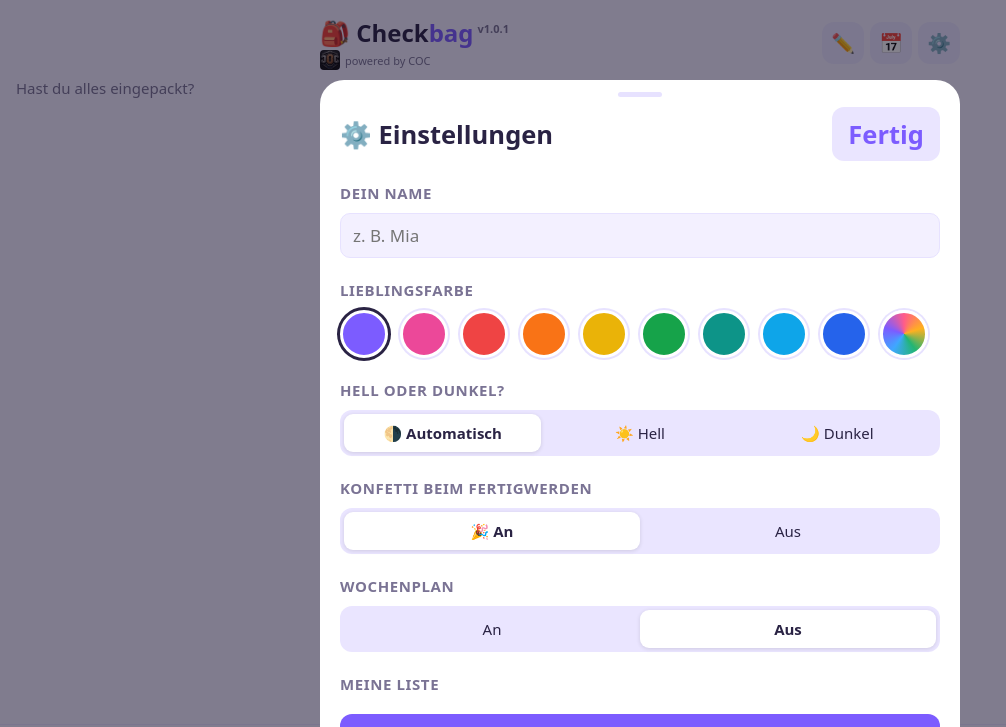
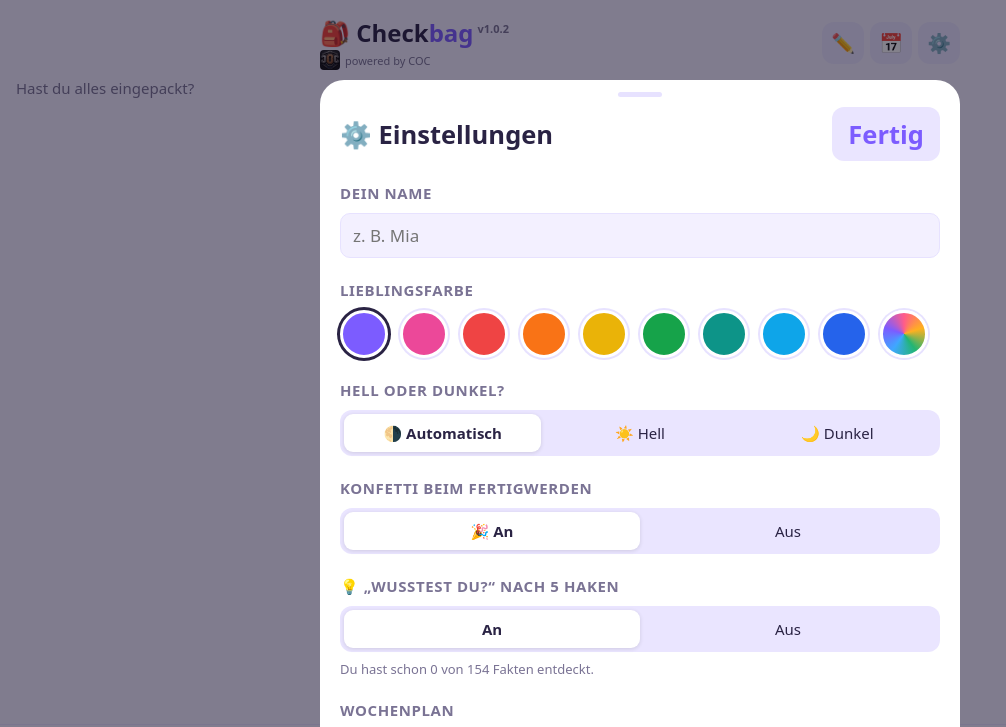
Before and after one commit to ostelAI/Checkbag, a plain HTML site: page index.html in a window 1280 px wide. Both pictures are taken after a click on the button "⚙️". Shown: the top 727 px of the page, without its empty margins (0-1006 px from the left). Drawn offline with Linux system fonts and the light colour scheme.

Commit message:
v1.0.2: "Wusstest du?"-Fakten nach jedem 5. Haken
- 154 Allgemeinwissen-Fakten in facts.js, ohne Wiederholung
- An/Aus-Schalter und Fortschritt in den Einstellungen
- facts.js und logo.png im Offline-Cache

Co-Authored-By: Claude Opus 5.5 <noreply@anthropic.com>

```diff
--- /dev/null
+++ b/facts.js
@@ -0,0 +1,173 @@
+// "Wusstest du?"-Fakten. Neue Fakten bitte nur UNTEN anhängen –
+// die App merkt sich die gezeigten Fakten über ihre Position in der Liste.
+const FACTS = [
+  // 🌍 Länder, Städte & Einwohner
+  'Deutschland hat rund 83 Millionen Einwohner.',
+  'Die Hauptstadt von Frankreich ist Paris. In der Stadt selbst leben etwa 2,1 Millionen Menschen, im ganzen Großraum rund 12 Millionen.',
+  'Berlin ist die größte Stadt Deutschlands – dort leben rund 3,8 Millionen Menschen.',
+  'Hamburg ist die zweitgrößte Stadt Deutschlands mit etwa 1,9 Millionen Einwohnern.',
+  'Deutschland besteht aus 16 Bundesländern.',
+  'Deutschland hat 9 Nachbarländer: Dänemark, Polen, Tschechien, Österreich, die Schweiz, Frankreich, Luxemburg, Belgien und die Niederlande.',
+  'Die Hauptstadt von Italien ist Rom. Dort leben rund 2,8 Millionen Menschen.',
+  'Die Hauptstadt von Spanien ist Madrid mit rund 3,3 Millionen Einwohnern.',
+  'Die Hauptstadt von Österreich ist Wien. Dort leben rund 2 Millionen Menschen.',
+  'Die Hauptstadt der Schweiz ist Bern – die größte Stadt der Schweiz ist aber Zürich.',
+  'Die Hauptstadt von Großbritannien ist London mit rund 9 Millionen Einwohnern.',
+  'Im Großraum Tokio (Japan) leben rund 37 Millionen Menschen – so viele wie in keiner anderen Stadtregion der Welt.',
+  'Die Hauptstadt der USA ist Washington, D.C. – nicht New York!',
+  'Die Hauptstadt von Australien ist Canberra – nicht Sydney!',
+  'Die Hauptstadt von Kanada ist Ottawa.',
+  'Auf der Erde leben rund 8,2 Milliarden Menschen.',
+  'Indien ist das Land mit den meisten Einwohnern: über 1,4 Milliarden Menschen.',
+  'Russland ist das größte Land der Welt – fast 48-mal so groß wie Deutschland.',
+  'Der Vatikan ist das kleinste Land der Welt. Er ist nur etwa 0,44 km² groß – kleiner als viele Stadtparks.',
+  'Es gibt rund 195 Länder auf der Welt.',
+  'Es gibt 7 Kontinente: Afrika, Antarktika, Asien, Australien, Europa, Nordamerika und Südamerika.',
+  'Die Schweiz hat vier Amtssprachen: Deutsch, Französisch, Italienisch und Rätoromanisch.',
+  'Frankreich ist das Land, das jedes Jahr von den meisten Touristen der Welt besucht wird.',
+  'In Neuseeland leben mehr Schafe als Menschen – etwa viermal so viele.',
+  'In Australien gibt es mehr Kängurus als Menschen.',
+  'Japan besteht aus über 14.000 Inseln.',
+  'Kanada hat die längste Küste aller Länder der Welt.',
+  'Venedig ist auf über 100 kleinen Inseln gebaut und hat rund 400 Brücken.',
+  'Ganz im Norden von Norwegen geht die Sonne im Sommer wochenlang nicht unter. Das nennt man Mitternachtssonne.',
+  'Der Bodensee grenzt an drei Länder: Deutschland, Österreich und die Schweiz.',
+  'An Deutschlands Küsten liegen zwei Meere: die Nordsee und die Ostsee.',
+
+  // 🏔️ Natur & Erde
+  'Die Zugspitze ist mit 2.962 Metern der höchste Berg Deutschlands.',
+  'Der höchste Berg der Welt ist der Mount Everest mit 8.849 Metern.',
+  'Der Rhein ist der längste Fluss in Deutschland – rund 865 Kilometer davon fließen durch Deutschland.',
+  'Der Rhein fließt durch sechs Länder: Schweiz, Liechtenstein, Österreich, Deutschland, Frankreich und die Niederlande.',
+  'Die Donau fließt durch zehn Länder – mehr als jeder andere Fluss der Welt.',
+  'Der Nil ist mit rund 6.650 Kilometern einer der beiden längsten Flüsse der Welt. Manche Forscher meinen, der Amazonas ist noch etwas länger.',
+  'Der Amazonas-Regenwald in Südamerika ist der größte Regenwald der Welt.',
+  'Die Sahara ist die größte heiße Wüste der Welt – fast so groß wie die USA.',
+  'Die Antarktis zählt als größte Wüste der Welt, weil dort fast kein Niederschlag fällt.',
+  'Der Pazifik ist der größte Ozean. Er ist größer als alle Landflächen der Erde zusammen.',
+  'Der Marianengraben im Pazifik ist fast 11.000 Meter tief – der Mount Everest würde komplett darin verschwinden.',
+  'Das Tote Meer ist so salzig, dass man darin nicht untergehen kann.',
+  'Im Erdkern ist es etwa 5.500 °C heiß – ungefähr so heiß wie an der Oberfläche der Sonne.',
+  'Ein Blitz ist rund 30.000 °C heiß – etwa fünfmal heißer als die Oberfläche der Sonne.',
+  'Auf der ganzen Erde blitzt es etwa 40- bis 50-mal pro Sekunde.',
+  'Zählst du die Sekunden zwischen Blitz und Donner und teilst sie durch 3, weißt du ungefähr, wie viele Kilometer das Gewitter entfernt ist.',
+  'Schneeflocken haben fast immer sechs Arme – aber keine gleicht genau der anderen.',
+  'Ein Regenbogen entsteht, wenn Sonnenlicht in Regentropfen gebrochen wird.',
+  'Die Luft besteht zu etwa 78 % aus Stickstoff und nur zu etwa 21 % aus Sauerstoff.',
+  'Auf Meereshöhe kocht Wasser bei 100 °C – auf der Zugspitze schon bei etwa 90 °C.',
+  'Schall ist im Wasser etwa viermal so schnell wie in der Luft.',
+  'Diamanten bestehen aus Kohlenstoff – genau wie die Mine in deinem Bleistift.',
+  'Bambus kann an einem einzigen Tag fast einen Meter wachsen.',
+  'Einer der ältesten Bäume der Welt ist eine Kiefer in Kalifornien – sie ist fast 5.000 Jahre alt.',
+
+  // 🚀 Weltall
+  'In die Sonne würden etwa 1,3 Millionen Erden hineinpassen.',
+  'Das Licht der Sonne braucht ungefähr 8 Minuten, bis es bei uns auf der Erde ankommt.',
+  'Der Mond ist etwa 384.000 Kilometer von der Erde entfernt.',
+  'Der Mond entfernt sich jedes Jahr etwa 3,8 Zentimeter von der Erde.',
+  '1969 betraten Neil Armstrong und Buzz Aldrin als erste Menschen den Mond.',
+  'Die Fußabdrücke der Astronauten sind noch heute auf dem Mond – dort gibt es keinen Wind, der sie verweht.',
+  'Unser Sonnensystem hat 8 Planeten. Pluto zählt seit 2006 nur noch als Zwergplanet.',
+  'Jupiter ist der größte Planet unseres Sonnensystems – über 1.300 Erden würden hineinpassen.',
+  'Saturn hat über 270 bekannte Monde – mehr als jeder andere Planet.',
+  'Ein Tag auf der Venus dauert länger als ein ganzes Jahr auf der Venus.',
+  'Auf dem Mars steht der höchste Vulkan im Sonnensystem: Olympus Mons ist etwa 22 Kilometer hoch.',
+  'Die Raumstation ISS fliegt etwa alle 90 Minuten einmal um die Erde.',
+  'Im Weltall ist es völlig still, weil es dort keine Luft gibt, die den Schall weiterträgt.',
+  'Die Erde braucht rund 365 Tage für eine Runde um die Sonne – das ist ein Jahr.',
+
+  // 🐾 Tiere
+  'Der Blauwal ist das größte Tier, das je gelebt hat – bis zu 30 Meter lang.',
+  'Das Herz eines Blauwals wiegt etwa 180 Kilogramm.',
+  'Der Gepard ist das schnellste Landtier – er schafft rund 100 km/h.',
+  'Der Wanderfalke ist das schnellste Tier der Welt: Im Sturzflug erreicht er über 300 km/h.',
+  'Oktopusse haben drei Herzen und blaues Blut.',
+  'Eine Giraffe hat genauso viele Halswirbel wie ein Mensch: sieben.',
+  'Faultiere kommen nur etwa einmal pro Woche vom Baum herunter – um aufs Klo zu gehen.',
+  'Pinguine leben fast nur auf der Südhalbkugel der Erde.',
+  'Flamingos sind rosa, weil sie kleine Krebse und Algen fressen.',
+  'Elefanten können nicht springen.',
+  'Ein afrikanischer Elefant kann bis zu 6 Tonnen wiegen – so viel wie etwa vier Autos.',
+  'Kolibris sind die einzigen Vögel, die rückwärts fliegen können.',
+  'Delfine schlafen immer nur mit einer Gehirnhälfte – die andere bleibt wach.',
+  'Katzen schlafen etwa 12 bis 16 Stunden am Tag.',
+  'Koalas schlafen bis zu 20 Stunden am Tag.',
+  'Hunde können viele tausend Mal besser riechen als Menschen.',
+  'Haie gibt es schon seit über 400 Millionen Jahren – also schon lange vor den Dinosauriern.',
+  'Seesterne haben kein Gehirn.',
+  'Ein Strauß hat größere Augen als sein Gehirn.',
+  'Schmetterlinge schmecken mit ihren Füßen.',
+  'Jedes Zebra hat ein einzigartiges Streifenmuster – wie ein Fingerabdruck.',
+  'Eisbären haben eigentlich schwarze Haut, und ihre Fellhaare sind durchsichtig.',
+  'Ameisen können ein Vielfaches ihres eigenen Körpergewichts tragen.',
+  'Der Tyrannosaurus rex lebte zeitlich näher an uns Menschen als am Stegosaurus.',
+  'Wombats machen würfelförmige Häufchen.',
+  'Seeotter halten sich beim Schlafen oft an den Pfoten, damit sie nicht auseinandertreiben.',
+  'Krokodile können ihre Zunge nicht herausstrecken.',
+  'Der Axolotl kann verlorene Beine einfach nachwachsen lassen.',
+  'Eulen können ihren Kopf um bis zu 270 Grad drehen.',
+  'Pferde können im Stehen schlafen.',
+  'Für ein Glas Honig müssen Bienen Nektar aus mehreren Millionen Blüten sammeln.',
+
+  // 🫀 Menschlicher Körper
+  'Ein Erwachsener hat 206 Knochen – ein Baby hat bei der Geburt rund 300.',
+  'Der kleinste Knochen im Körper ist der Steigbügel im Ohr – nur etwa 3 Millimeter groß.',
+  'Dein Herz schlägt ungefähr 100.000-mal am Tag.',
+  'Menschen blinzeln etwa 15- bis 20-mal pro Minute.',
+  'Jeder Mensch hat einzigartige Fingerabdrücke – sogar eineiige Zwillinge.',
+  'Zahnschmelz ist der härteste Stoff im menschlichen Körper.',
+  'Der Körper eines Erwachsenen besteht zu etwa 60 % aus Wasser.',
+  'Ein Mensch verbringt ungefähr ein Drittel seines Lebens mit Schlafen.',
+  'Die Haut ist das größte Organ des Menschen.',
+  'Alle Blutgefäße eines Menschen aneinandergelegt wären etwa 100.000 Kilometer lang – mehr als zweimal um die Erde.',
+  'Haare wachsen ungefähr 1 Zentimeter pro Monat.',
+  'Fingernägel wachsen schneller als Fußnägel.',
+
+  // 🏛️ Geschichte & Erfindungen
+  'Die Berliner Mauer fiel am 9. November 1989.',
+  'Seit dem 3. Oktober 1990 ist Deutschland wiedervereinigt – deshalb feiern wir an diesem Tag den Tag der Deutschen Einheit.',
+  'Die Pyramiden von Gizeh in Ägypten sind rund 4.500 Jahre alt.',
+  'Die Cheops-Pyramide war fast 4.000 Jahre lang das höchste Bauwerk der Welt.',
+  'Johannes Gutenberg erfand um 1450 in Mainz den Buchdruck mit beweglichen Buchstaben.',
+  'Christoph Kolumbus erreichte 1492 Amerika.',
+  'Carl Benz baute 1886 das erste Auto mit Benzinmotor.',
+  'Bertha Benz machte 1888 die erste lange Autofahrt der Welt – rund 100 Kilometer von Mannheim nach Pforzheim.',
+  'Die Brüder Wright machten 1903 den ersten Motorflug – er dauerte nur 12 Sekunden.',
+  'Die ersten Olympischen Spiele der Neuzeit fanden 1896 in Athen statt.',
+  'Die alten Römer hatten schon vor 2.000 Jahren Fußbodenheizungen.',
+  'Albert Einstein wurde 1879 in Ulm geboren.',
+  'Das Brandenburger Tor in Berlin wurde 1791 fertig gebaut.',
+  'Der Kölner Dom ist 157 Meter hoch. Am Bau wurde über 600 Jahre lang gearbeitet.',
+  'Der Eiffelturm in Paris wurde 1889 gebaut und ist rund 330 Meter hoch.',
+  'Im Sommer ist der Eiffelturm ein paar Zentimeter höher als im Winter, weil sich Metall bei Wärme ausdehnt.',
+  'Das höchste Gebäude der Welt ist der Burj Khalifa in Dubai – 828 Meter hoch.',
+  'Die Chinesische Mauer ist mit allen Abschnitten über 21.000 Kilometer lang.',
+  'Die Chinesische Mauer kann man vom Weltall aus NICHT mit bloßem Auge sehen – das ist ein Mythos.',
+  'Der Euro wurde 2002 als Bargeld eingeführt.',
+  'Das erste iPhone kam 2007 auf den Markt.',
+  'Gummibärchen wurden 1922 in Bonn erfunden. Haribo steht für HAns RIegel BOnn.',
+  'LEGO kommt aus Dänemark. Der Name kommt von „leg godt“ – das heißt „spiel gut“.',
+  'Die Mona Lisa hängt im Louvre in Paris – und sie hat keine Augenbrauen.',
+  'Die Märchen „Hänsel und Gretel“ und „Rotkäppchen“ wurden von den Brüdern Grimm gesammelt und aufgeschrieben.',
+  'Schach wurde vermutlich vor rund 1.500 Jahren in Indien erfunden.',
+
+  // 🍎 Essen
+  'Honig wird nie schlecht – in ägyptischen Gräbern fand man Honig, der Tausende Jahre alt war.',
+  'Bananen sind botanisch gesehen Beeren – Erdbeeren dagegen nicht.',
+  'Tomaten sind botanisch gesehen Früchte.',
+  'Erdnüsse sind gar keine Nüsse, sondern Hülsenfrüchte – wie Erbsen und Bohnen.',
+  'Karotten waren früher meistens lila. Orange Karotten wurden erst vor rund 400 Jahren in den Niederlanden gezüchtet.',
+  'In Deutschland gibt es über 3.000 verschiedene Brotsorten.',
+
+  // ⚽ Sport, Sprache & Zahlen
+  'Ein Marathon ist genau 42,195 Kilometer lang.',
+  'Ein Fußballspiel dauert 90 Minuten – zwei Halbzeiten mit je 45 Minuten.',
+  'Die fünf Olympischen Ringe stehen für die Kontinente, die bei den Spielen mitmachen.',
+  'Auf der Welt werden über 7.000 verschiedene Sprachen gesprochen.',
+  'Chinesisch (Mandarin) hat die meisten Muttersprachler der Welt.',
+  'Das deutsche Alphabet hat 26 Buchstaben – dazu kommen noch ä, ö, ü und ß.',
+  'Der häufigste Buchstabe in der deutschen Sprache ist das E.',
+  'Ein Tag hat 86.400 Sekunden.',
+  'Ein Jahr hat 52 Wochen und einen Tag – im Schaltjahr sogar zwei Tage.',
+  'Fast alle vier Jahre gibt es ein Schaltjahr mit einem 29. Februar.',
+];
--- a/index.html
+++ b/index.html
@@ -261,6 +261,21 @@
   }
   .toast.show { opacity: 1; }
 
+  /* "Wusstest du?"-Karte */
+  .fact {
+    position: fixed; left: 16px; right: 16px; bottom: calc(88px + env(safe-area-inset-bottom)); z-index: 12;
+    max-width: 480px; margin: 0 auto;
+    background: var(--card); border: 2px solid var(--accent); border-radius: 20px;
+    padding: 16px 18px; box-shadow: 0 10px 30px rgba(0,0,0,.25);
+    display: none; cursor: pointer;
+  }
+  .fact.show { display: block; animation: factIn .35s cubic-bezier(.2,1.4,.4,1); }
+  @keyframes factIn { from { transform: translateY(30px) scale(.9); opacity: 0; } to { transform: none; opacity: 1; } }
+  .fact .head { display: flex; align-items: center; gap: 8px; font-weight: 800; color: var(--accent); font-size: 18px; }
+  .fact .head small { margin-left: auto; font-weight: 600; color: var(--muted); font-size: 12px; }
+  .fact p { margin: 8px 0 12px; line-height: 1.4; }
+  .fact .btn { width: 100%; }
+
   .confetti { position: fixed; top: -20px; width: 10px; height: 14px; z-index: 30; pointer-events: none; border-radius: 2px; }
 </style>
 </head>
@@ -337,6 +352,13 @@
       <button data-v="off">Aus</button>
     </div>
 
+    <h3>💡 „Wusstest du?“ nach 5 Haken</h3>
+    <div class="seg" id="factsSeg">
+      <button data-v="on">An</button>
+      <button data-v="off">Aus</button>
+    </div>
+    <p class="small" id="factsInfo"></p>
+
     <h3>Wochenplan</h3>
     <div class="seg" id="schedOnSeg">
       <button data-v="on">An</button>
@@ -386,10 +408,18 @@
   </div>
 </div>
 
+<div class="fact" id="fact">
+  <div class="head">💡 Wusstest du? <small id="factCount"></small></div>
+  <p id="factText"></p>
+  <button class="btn primary">Cool! 👍</button>
+</div>
+
 <div class="toast" id="toast"></div>
 
+<script src="facts.js"></script>
 <script>
-const APP_VERSION = '1.0.1';
+const APP_VERSION = '1.0.2';
+const FACT_EVERY = 5;
 const STORAGE_KEY = 'checkbag-v1';
 const DAY = 864e5, WEEK = 7 * DAY;
 
@@ -426,7 +456,7 @@ const DEFAULT_DATA = [
   ]}
 ];
 
-const DEFAULT_SETTINGS = { name: '', color: '#7c5cff', mode: 'auto', confetti: true };
+const DEFAULT_SETTINGS = { name: '', color: '#7c5cff', mode: 'auto', confetti: true, facts: true };
 
 /* ---------- Datum & Kalenderwochen (alles in UTC-Tagen, damit Sommerzeit nicht stört) ---------- */
 
@@ -465,6 +495,7 @@ function normalize(s) {
   s.schedule = Object.assign(def, s.schedule);
   s.schedule.names = Object.assign(def.names, s.schedule.names);
   s.schedule.overrides = s.schedule.overrides || {};
+  s.facts = Object.assign({ count: 0, seen: [] }, s.facts);
   return s;
 }
 
@@ -620,7 +651,9 @@ function render() {
         }
         item.checked = !item.checked;
         if (navigator.vibrate) navigator.vibrate(item.checked ? 15 : 5);
+        if (item.checked) state.facts.count++;
         save(); render();
+        if (item.checked && state.facts.count % FACT_EVERY === 0) showFact();
       });
       ul.appendChild(li);
     });
@@ -682,6 +715,28 @@ function celebrate() {
     fall.onfinish = () => c.remove();
   }
 }
+
+/* ---------- Wusstest du? ---------- */
+
+function showFact() {
+  // Nicht zeigen, wenn ausgeschaltet oder gerade gefeiert wird
+  if (!state.settings.facts || !FACTS.length || $('celebrate').classList.contains('show')) return;
+  let unseen = FACTS.map((_, i) => i).filter(i => !state.facts.seen.includes(i));
+  if (!unseen.length) {           // alle schon gesehen → von vorne
+    state.facts.seen = [];
+    unseen = FACTS.map((_, i) => i);
+  }
+  const i = unseen[Math.floor(Math.random() * unseen.length)];
+  state.facts.seen.push(i);
+  save();
+  $('factText').textContent = FACTS[i];
+  $('factCount').textContent = `${state.facts.seen.length} / ${FACTS.length}`;
+  const card = $('fact');
+  card.classList.remove('show');
+  void card.offsetWidth;          // Animation neu starten
+  card.classList.add('show');
+}
+$('fact').addEventListener('click', () => $('fact').classList.remove('show'));
 
 function setEditing(on) {
   editing = on;
@@ -848,6 +903,8 @@ function renderSettings() {
   $('customColor').addEventListener('input', e => setColor(e.target.value));
   document.querySelectorAll('#modeSeg button').forEach(b => b.classList.toggle('sel', b.dataset.mode === s.mode));
   document.querySelectorAll('#confettiSeg button').forEach(b => b.classList.toggle('sel', (b.dataset.v === 'on') === s.confetti));
+  document.querySelectorAll('#factsSeg button').forEach(b => b.classList.toggle('sel', (b.dataset.v === 'on') === s.facts));
+  $('factsInfo').textContent = `Du hast schon ${state.facts.seen.length} von ${FACTS.length} Fakten entdeckt.`;
   renderScheduleSettings();
   renderBackupInfo();
 }
@@ -927,6 +984,12 @@ $('confettiSeg').addEventListener('click', e => {
   const b = e.target.closest('button');
   if (!b) return;
   state.settings.confetti = b.dataset.v === 'on';
+  save(); renderSettings();
+});
+$('factsSeg').addEventListener('click', e => {
+  const b = e.target.closest('button');
+  if (!b) return;
+  state.settings.facts = b.dataset.v === 'on';
   save(); renderSettings();
 });
 $('nameInput').addEventListener('input', e => {
--- a/sw.js
+++ b/sw.js
@@ -1,6 +1,6 @@
 // Macht die App offline nutzbar
-const CACHE = 'checkbag-v1';
-const FILES = ['./', 'index.html', 'manifest.json', 'icon.svg'];
+const CACHE = 'checkbag-v2';
+const FILES = ['./', 'index.html', 'facts.js', 'manifest.json', 'icon.svg', 'logo.png'];
 
 self.addEventListener('install', e => {
   e.waitUntil(caches.open(CACHE).then(c => c.addAll(FILES)));
```
